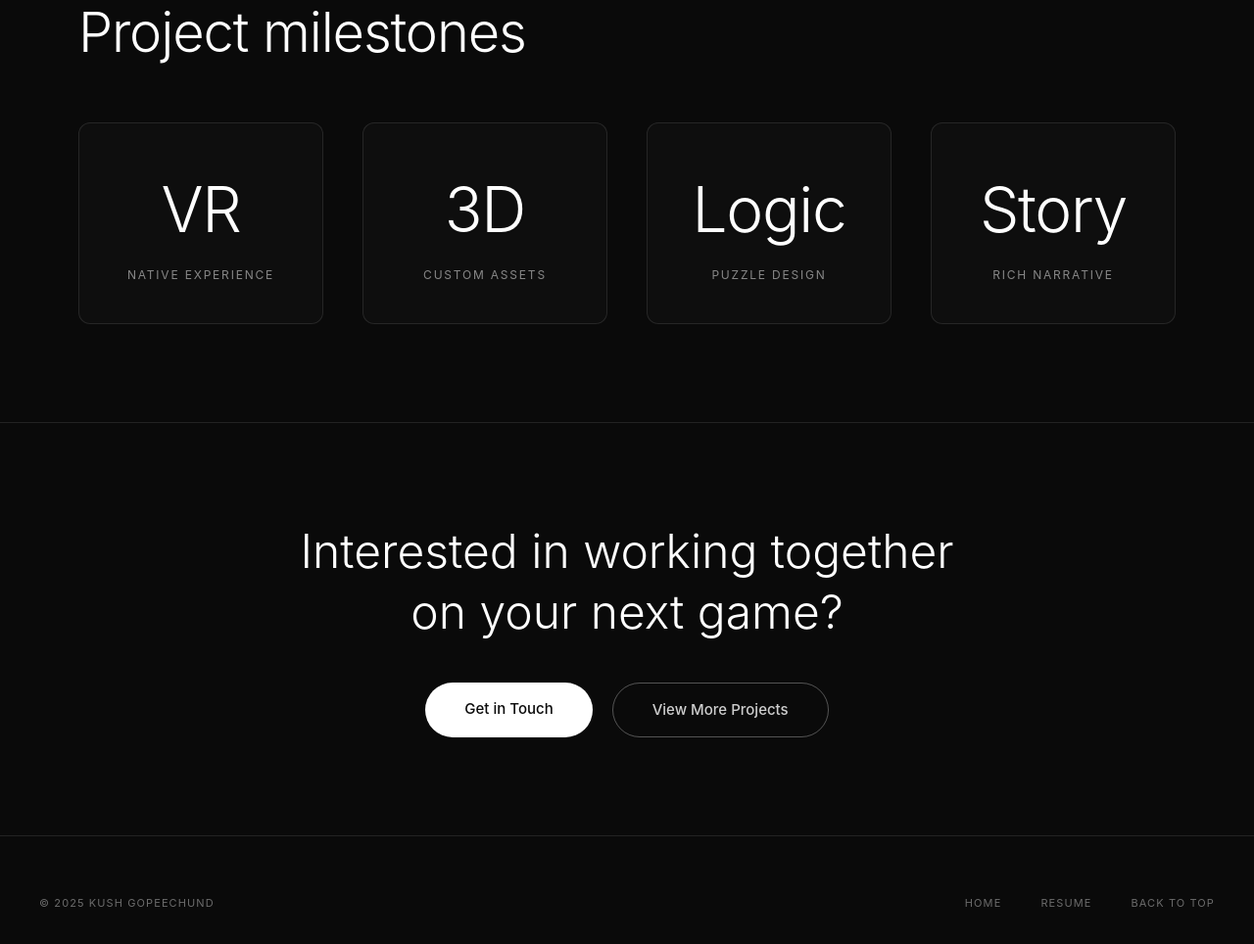
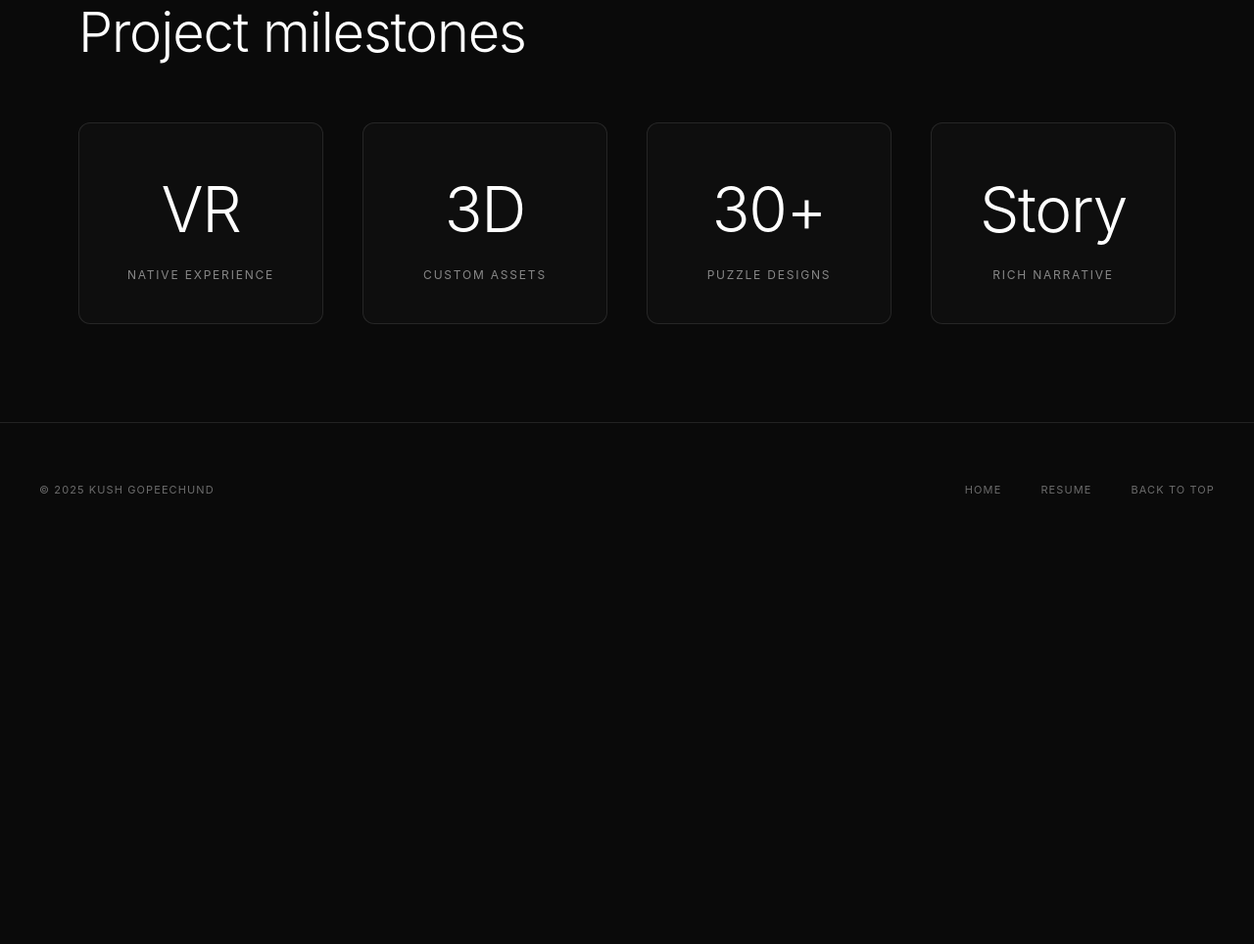
Before and after one commit to KushGop/kushgop.github.io, a plain HTML site: page the-clockwork-passage.html in a window 1280 px wide. Shown: the part 5513-6477 px from the top of the page at 98% size. After the commit the page ends 6081 px from the top, so only its background shows below. Drawn offline with Linux system fonts and the light colour scheme.

Commit message:
Update the-clockwork-passage.html

```diff
--- a/the-clockwork-passage.html
+++ b/the-clockwork-passage.html
@@ -651,21 +651,13 @@
                 <div class="stat-label">Custom Assets</div>
             </div>
             <div class="stat-item">
-                <div class="stat-number">Logic</div>
-                <div class="stat-label">Puzzle Design</div>
+                <div class="stat-number">30+</div>
+                <div class="stat-label">Puzzle Designs</div>
             </div>
             <div class="stat-item">
                 <div class="stat-number">Story</div>
                 <div class="stat-label">Rich Narrative</div>
             </div>
-        </div>
-    </section>
-
-    <section class="cta-section">
-        <h2 class="cta-title">Interested in working together<br/>on your next game?</h2>
-        <div class="cta-buttons">
-            <a href="index.html#contact" class="cta-btn cta-btn-primary">Get in Touch</a>
-            <a href="index.html#projects" class="cta-btn cta-btn-secondary">View More Projects</a>
         </div>
     </section>
 
```
